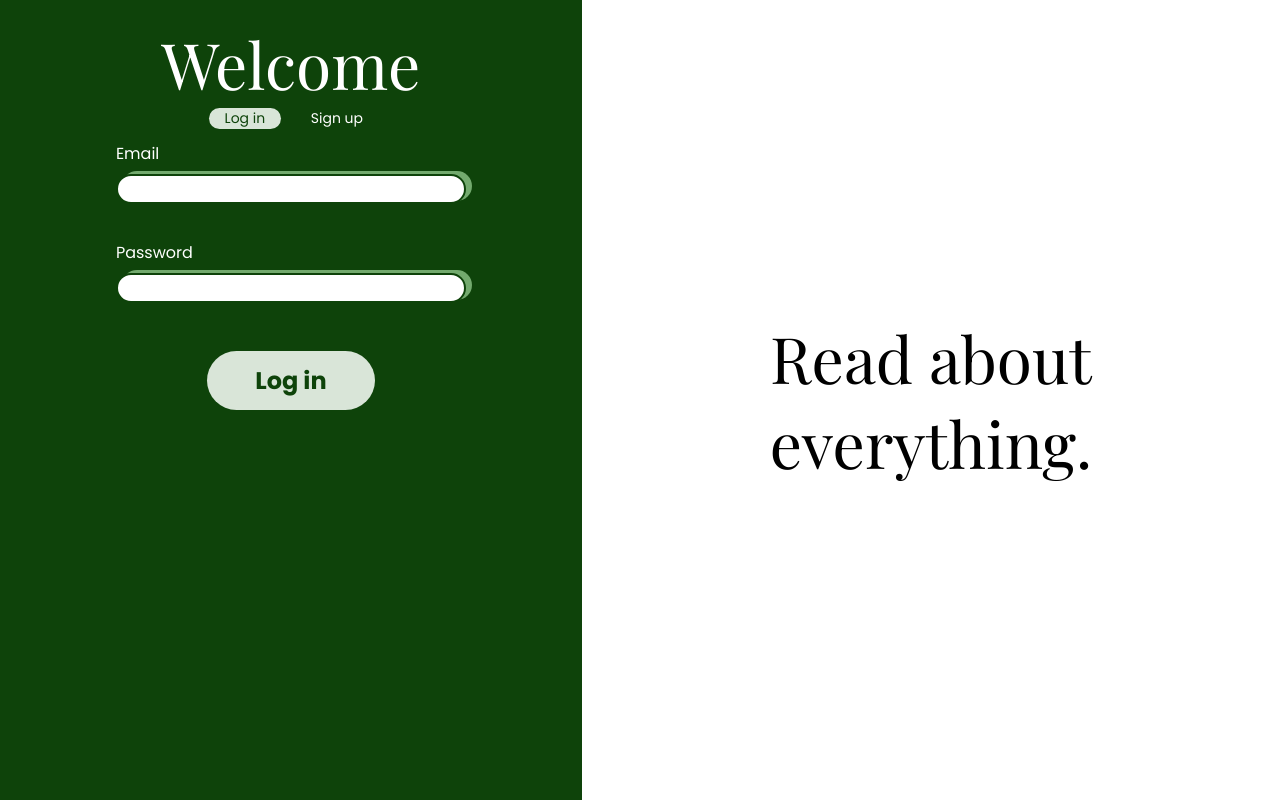
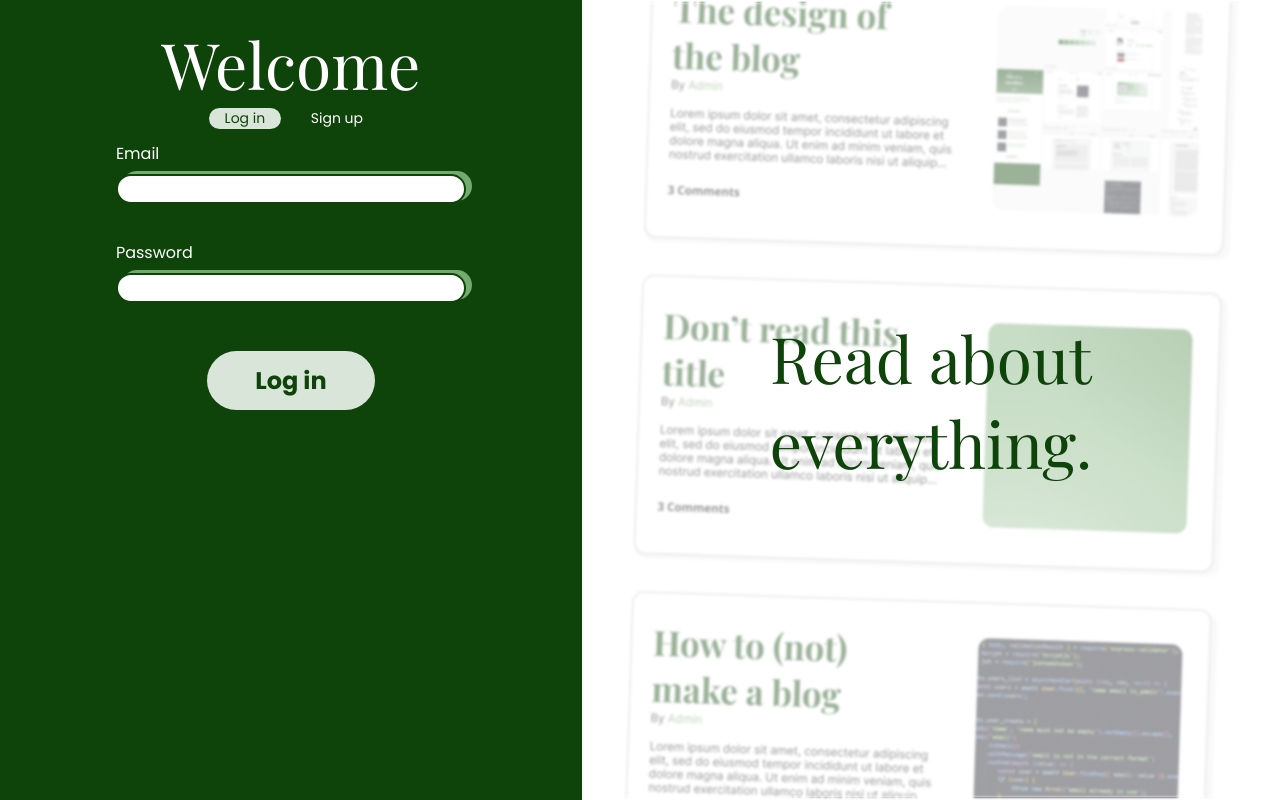
Before and after one commit to GabyAM/the-blog, a React (Vite) app: page /login in a window 1280 px wide. Built offline with nearby package versions, Linux system fonts and the light colour scheme; a web font is replaced by a local one.

Commit message:
final adjustments / styling changes on auth layout
added a funny image

```diff
--- a/src/components/AuthForm.jsx
+++ b/src/components/AuthForm.jsx
@@ -3,7 +3,7 @@ import { useForm } from 'react-hook-form';
 import { ErrorIcon } from './Icons';
 import React from 'react';
 
-export function AuthForm({ onSubmit, onSuccess, children }) {
+export function AuthForm({ onSubmit, onSuccess, buttonText, children }) {
     const {
         register,
         handleSubmit,
@@ -53,7 +53,7 @@ export function AuthForm({ onSubmit, onSuccess, children }) {
                     });
                 })}
             </div>
-            <button>Log in</button>
+            <button>{buttonText}</button>
             {errors && errors.root && errors.root.serverError && (
                 <span className="form-error flex-row">
                     <ErrorIcon width={16} height={16}></ErrorIcon>
--- a/src/components/LoginForm.jsx
+++ b/src/components/LoginForm.jsx
@@ -15,6 +15,7 @@ export function LoginForm() {
                 updateToken(res.accessToken);
                 navigate('/posts');
             }}
+            buttonText="Log in"
         >
             <AuthFormInput
                 type="text"
--- a/src/components/SignupForm.jsx
+++ b/src/components/SignupForm.jsx
@@ -12,6 +12,7 @@ export function SignupForm() {
         <AuthForm
             onSubmit={(formData) => submitSignup(formData, token)}
             onSuccess={() => navigate('/posts')}
+            buttonText="Sign up"
         >
             <AuthFormInput
                 type="text"
--- a/src/styles/authlayout.css
+++ b/src/styles/authlayout.css
@@ -1,25 +1,33 @@
 .user-form-layout {
     display: grid;
     grid-template-columns: 1fr 1.2fr;
-    flex: 1;
 }
 
 .user-form-background {
-    flex: 1;
-    position: relative;
+    background-image: url('../../public/auth-form-background.png');
+    background-position: center;
+    background-size: cover;
+    background-repeat: no-repeat;
+    height: 100vh;
+    position: sticky;
+    right: 0;
+    top: 0;
     display: flex;
     justify-content: center;
     align-items: center;
 }
 
 .user-form-background h1 {
+    color: var(--green-900);
     font-size: 64px;
     font-weight: 400;
     max-width: 400px;
     text-align: center;
+    flex-shrink: 0;
 }
 
 .user-form-section {
+    flex-shrink: 0;
     background-color: var(--green-900);
     display: flex;
     justify-content: center;
```
Also changed, not shown: public/auth-form-background.png (added).
